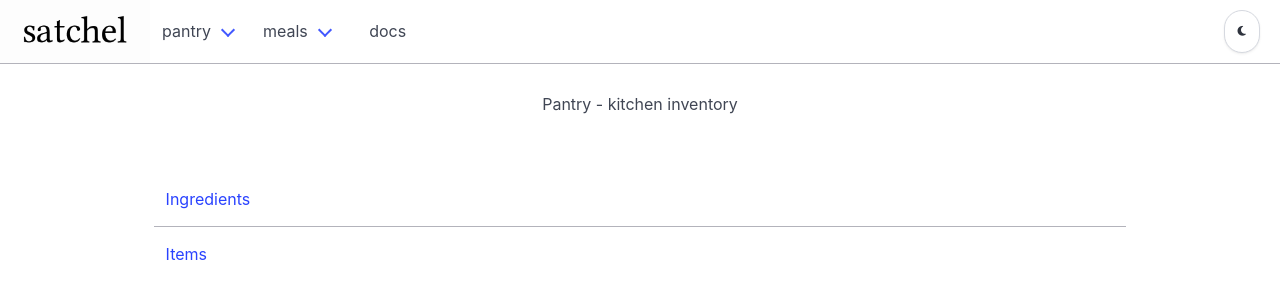
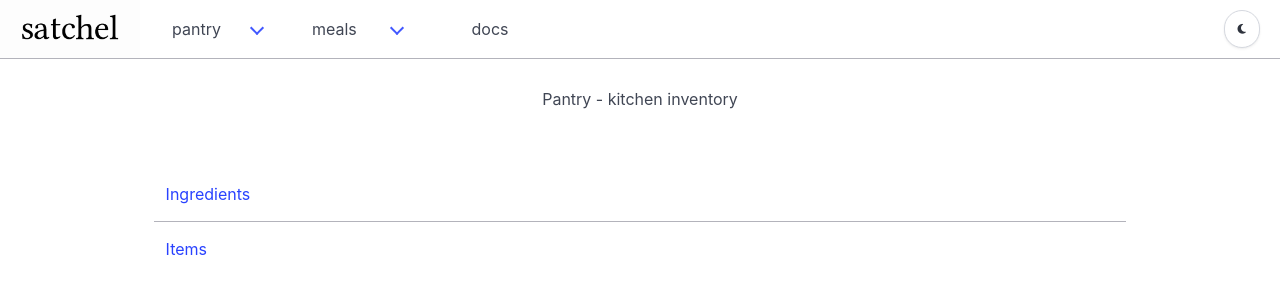
Before and after one commit to toastbun/satchel, a Django app: page /pantry/ in a window 1280 px wide. Shown: the top 300 px of the page. Run offline with Django 5.2, Linux system fonts and the light colour scheme; some libraries are stand-ins or nearby versions.

Commit message:
update navbar stylings

```diff
--- a/base/static/base/css/base-navbar.css
+++ b/base/static/base/css/base-navbar.css
@@ -21,7 +21,7 @@
 }
 
 .navbar-item-min-width {
-    min-width: 80px;
+    min-width: 140px;
 }
 
 .theme-toggle {
--- a/base/static/base/css/bulma-overrides.css
+++ b/base/static/base/css/bulma-overrides.css
@@ -10,6 +10,10 @@
     padding-bottom: 0px;
 }
 
+.navbar-item > .navbar-item-button, .navbar-item > .navbar-link {
+    width: 100%;
+}
+
 .navbar-item.is-selected {
     background-color: hsl(0, 0%, 48%) !important;
     color: hsl(0, 0%, 96%) !important;
@@ -19,3 +23,14 @@
     text-align: center;
     margin-bottom: 28px !important;
 }
+
+
+@media screen and (min-width: 1023px) {  /* for desktop screens */
+    .navbar-item {
+        width: 140px;
+    }
+
+    .navbar-item > .navbar-link {
+        padding: .5rem .75rem .5rem 2rem;
+    }
+}
```
